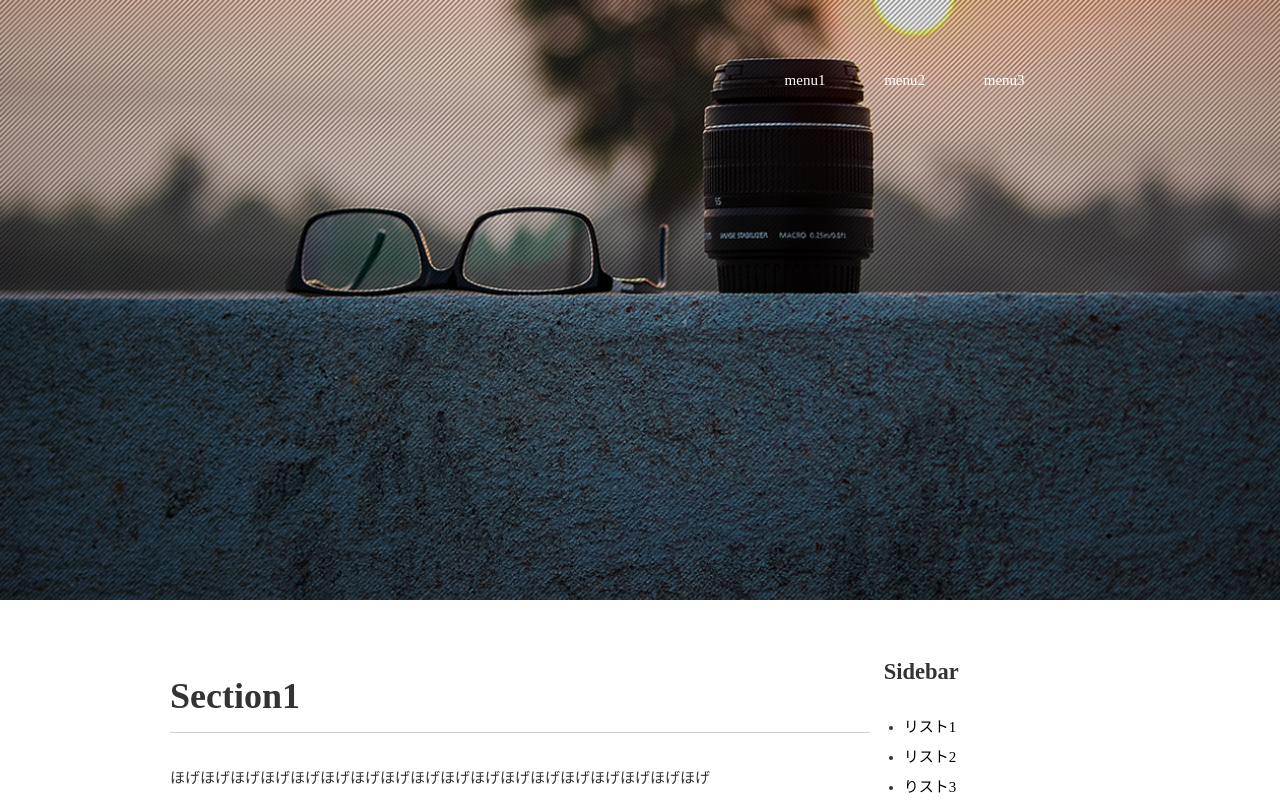
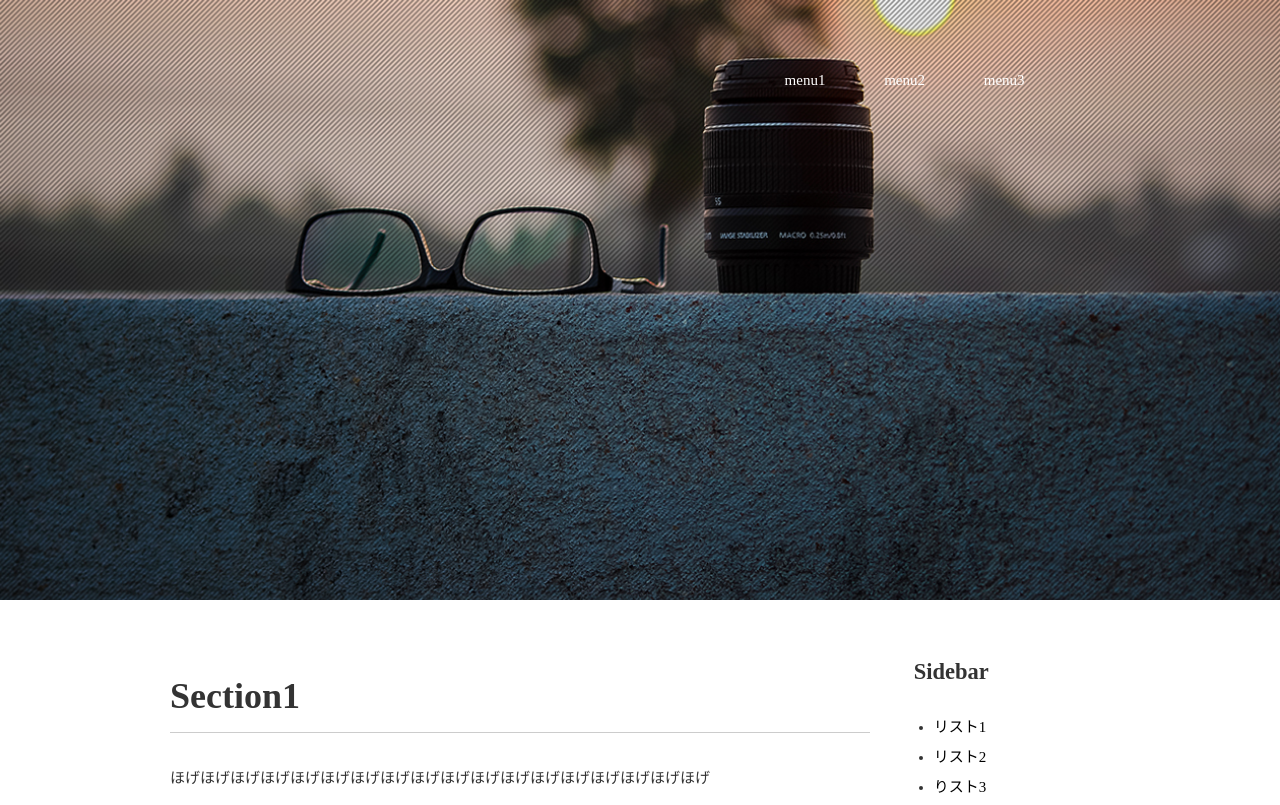
Before and after one commit to atsuki1224/html-scss-training, a website built with webpack: page index.html in a window 1280 px wide. Shown: the top 805 px of the page. Built offline with nearby package versions, Linux system fonts and the light colour scheme.

Commit message:
[main]mainとsidebarの間に余白を追加

```diff
--- a/module/_content-main.scss
+++ b/module/_content-main.scss
@@ -14,6 +14,7 @@
   .sidebar {
     display:        inline-block;
     width:          200px;
+    margin-left: 30px;
     vertical-align: top;
     &__list {
       display:     inline-block;
```
Also changed, not shown: main.css.
